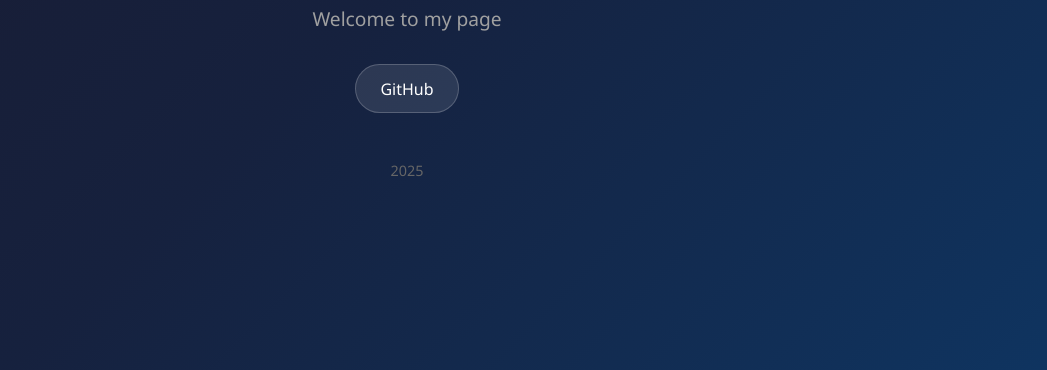
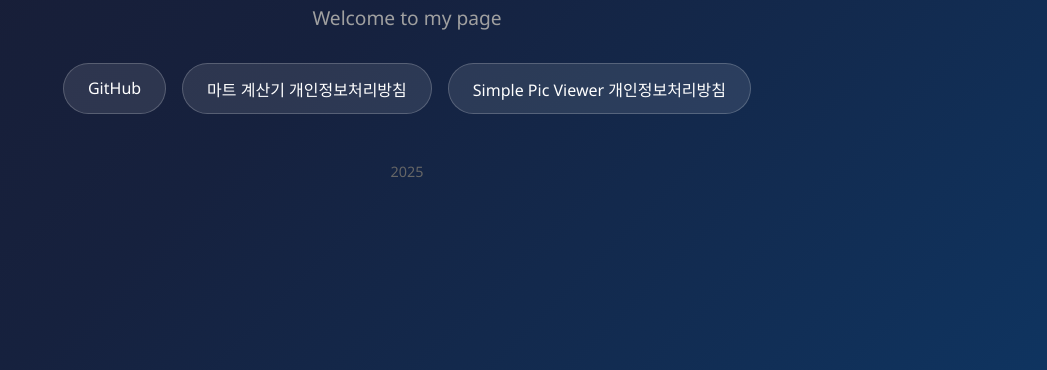
Before and after one commit to dimndim/dimndim.github.io, a plain HTML site: page index.html in a window 1280 px wide. Shown: the part 430-800 px from the top of the page, without its empty margins (233-1280 px from the left). Drawn offline with Linux system fonts and the light colour scheme.

Commit message:
개인정보처리방침 페이지 메인 링크

```diff
--- a/index.html
+++ b/index.html
@@ -93,6 +93,8 @@
 
         <div class="links">
             <a href="https://github.com/dimndim">GitHub</a>
+            <a href="privacy.html">마트 계산기 개인정보처리방침</a>
+            <a href="privacy-simple-pic-viewer.html">Simple Pic Viewer 개인정보처리방침</a>
         </div>
 
         <p class="footer">2025</p>
```
